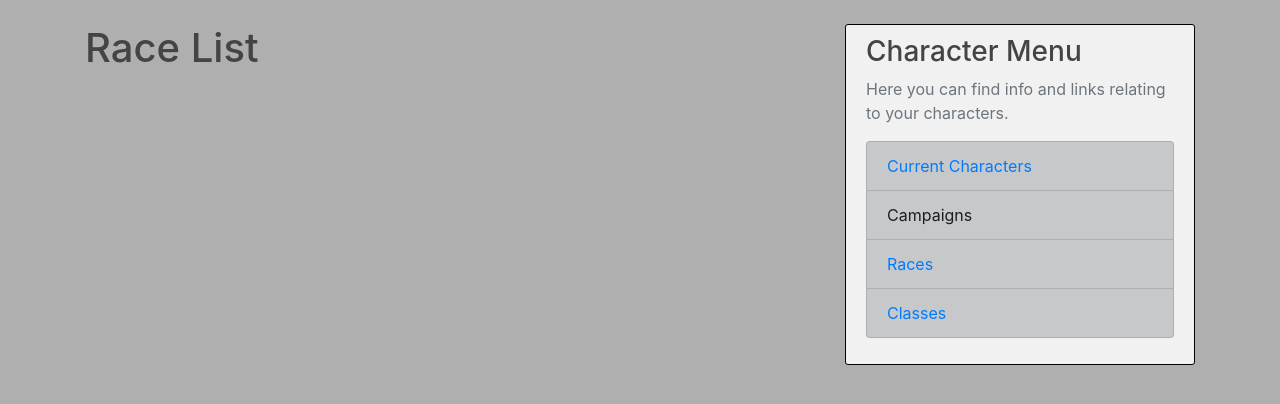
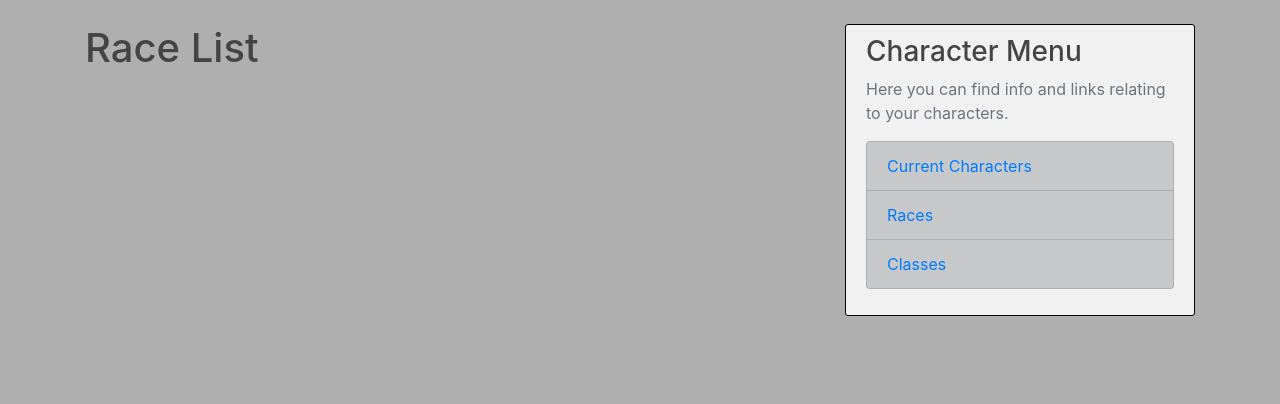
Before and after one commit to NickJacksonDev/DnD-Manager, a Django app: page /character_builder/races/ in a window 1280 px wide. Shown: the part 56-460 px from the top of the page. Run offline with Django 3.2, Linux system fonts and the light colour scheme; data that the repository does not hold is empty; some libraries are stand-ins or nearby versions.

Commit message:
Adjusted character_base.html to no longer have a dead link

```diff
--- a/Character_Builder/templates/Character_Builder/Character_Base.html
+++ b/Character_Builder/templates/Character_Builder/Character_Base.html
@@ -11,7 +11,7 @@
             <p class='text-muted'>Here you can find info and links relating to your characters.
               <ul class="list-group">
                 <li class="list-group-item list-group-item-dark"><a href="{% url 'character-list'%}">Current Characters</a></li>
-                <li class="list-group-item list-group-item-dark">Campaigns</li>
+                <!-- <li class="list-group-item list-group-item-dark"><a href="">Campaigns</a></li> -->
                 <li class="list-group-item list-group-item-dark"><a href="{% url 'characterRace-list' %}">Races</a></li>
                 <li class="list-group-item list-group-item-dark"><a href="{% url 'characterClass-list' %}">Classes</a></li>
                 <!-- <li class="list-group-item list-group-item-dark">Add More Items Here..</li> -->
```
